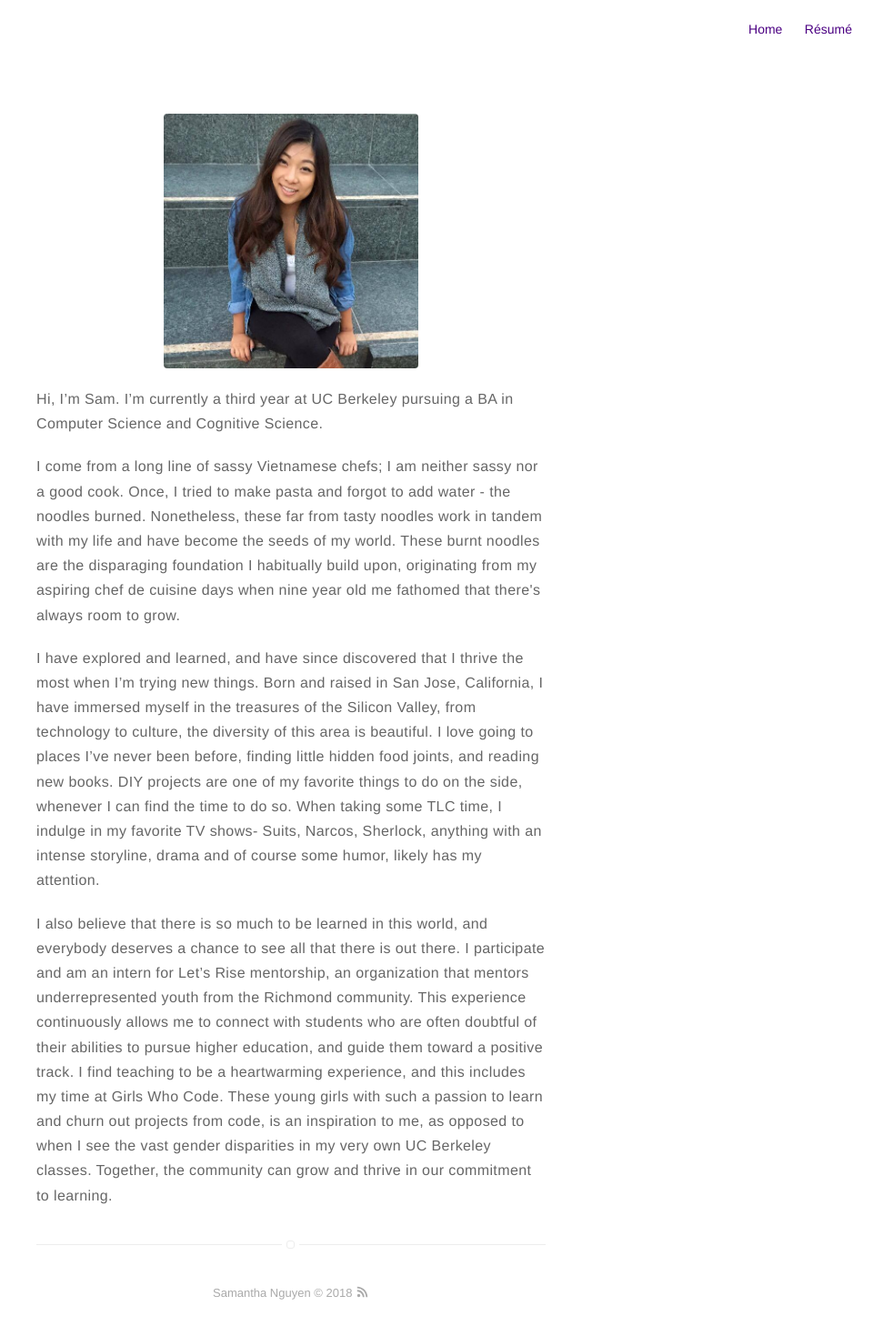
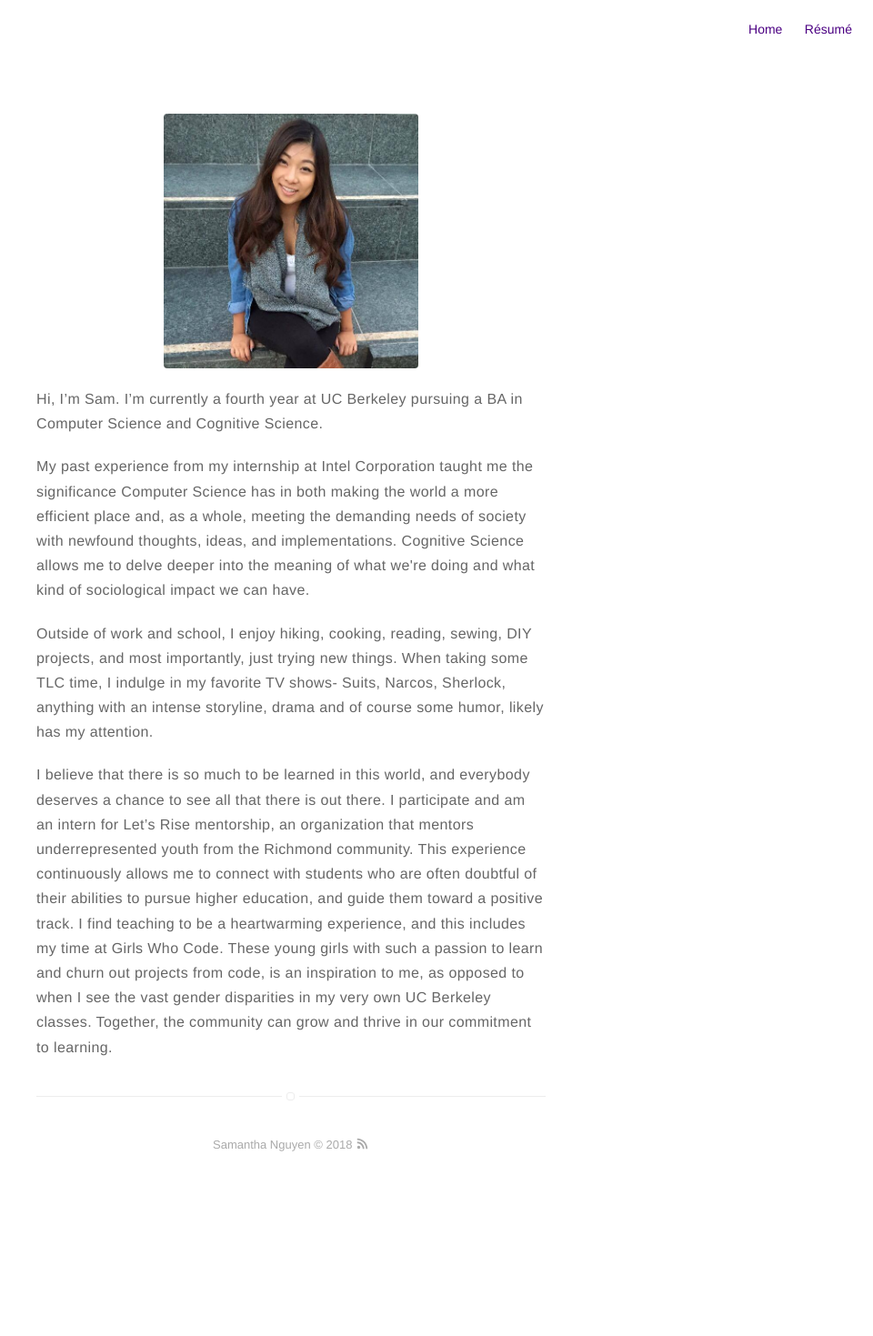
Before and after one commit to samanthanguyenn/me, a Jekyll site: the page built from about.md, in a window 1280 px wide. Shown: the whole page at 91% size, without its empty margins (320-1280 px from the left). Built offline with Jekyll 4.4.1, drawn with Linux system fonts in a browser that asks for light colours; after the commit the page ends 1306 px from its top, so only the background shows below that.

Commit message:
updating website

```diff
--- a/_config.yml
+++ b/_config.yml
@@ -14,8 +14,7 @@ picture: assets/images/me.jpg
 # and specify source (external or local).
 resume: true
 resume-external: true
-resume-url: https://previews.pdf-archive.com/2017/11/16/samantha-nguyen-2017-resume-1/preview-samantha-nguyen-2017-resume-1-1.jpg
-
+resume-url: https://www.docdroid.net/PVQCNsv/samantha-nguyen-fall-2018-resume.pdf
 url: https://samanthanguyenn.github.io/
 # your url: http://USERNAME.github.io
 
--- a/about.md
+++ b/about.md
@@ -4,14 +4,14 @@ layout: page
 ---
 ![Profile Image]({{ site.url }}/{{ site.picture }})
 
-<p>Hi, I’m Sam. I’m currently a third year at UC Berkeley pursuing a BA in Computer Science and Cognitive Science.
+<p>Hi, I’m Sam. I’m currently a fourth year at UC Berkeley pursuing a BA in Computer Science and Cognitive Science.
 </p>
 
-<p>I come from a long line of sassy Vietnamese chefs; I am neither sassy nor a good cook. Once, I tried to make pasta and forgot to add water - the noodles burned. Nonetheless, these far from tasty noodles work in tandem with my life and have become the seeds of my world. These burnt noodles are the disparaging foundation I habitually build upon, originating from my aspiring chef de cuisine days when nine year old me fathomed that there's always room to grow. </p>
+<p>My past experience from my internship at Intel Corporation taught me the significance Computer Science has in both making the world a more efficient place and, as a whole, meeting the demanding needs of society with newfound thoughts, ideas, and implementations. Cognitive Science allows me to delve deeper into the meaning of what we're doing and what kind of sociological impact we can have. </p>
 
-<p>I have explored and learned, and have since discovered that I thrive the most when I’m trying new things. Born and raised in San Jose, California, I have immersed myself in the treasures of the Silicon Valley, from technology to culture, the diversity of this area is beautiful. I love going to places I’ve never been before, finding little hidden food joints, and reading new books. DIY projects are one of my favorite things to do on the side, whenever I can find the time to do so. When taking some TLC time, I indulge in my favorite TV shows- Suits, Narcos, Sherlock, anything with an intense storyline, drama and of course some humor, likely has my attention. </p>
+<p>Outside of work and school, I enjoy hiking, cooking, reading, sewing, DIY projects, and most importantly, just trying new things. When taking some TLC time, I indulge in my favorite TV shows- Suits, Narcos, Sherlock, anything with an intense storyline, drama and of course some humor, likely has my attention. </p>
 
-<p>I also believe that there is so much to be learned in this world, and everybody deserves a chance to see all that there is out there. I participate and am an intern for Let’s Rise mentorship, an organization that mentors underrepresented youth from the Richmond community. This experience continuously allows me to connect with students who are often doubtful of their abilities to pursue higher education, and guide them toward a positive track. I find teaching to be a heartwarming experience, and this includes my time at Girls Who Code. These young girls with such a passion to learn and churn out projects from code, is an inspiration to me, as opposed to when I see the vast gender disparities in my very own UC Berkeley classes. Together, the community can grow and thrive in our commitment to learning. </p>
+<p>I believe that there is so much to be learned in this world, and everybody deserves a chance to see all that there is out there. I participate and am an intern for Let’s Rise mentorship, an organization that mentors underrepresented youth from the Richmond community. This experience continuously allows me to connect with students who are often doubtful of their abilities to pursue higher education, and guide them toward a positive track. I find teaching to be a heartwarming experience, and this includes my time at Girls Who Code. These young girls with such a passion to learn and churn out projects from code, is an inspiration to me, as opposed to when I see the vast gender disparities in my very own UC Berkeley classes. Together, the community can grow and thrive in our commitment to learning. </p>
 
 <!-- <h2>Skills</h2>
 
```
